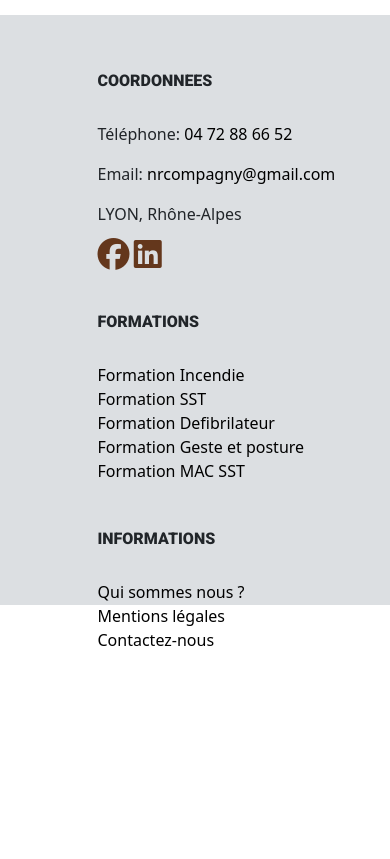
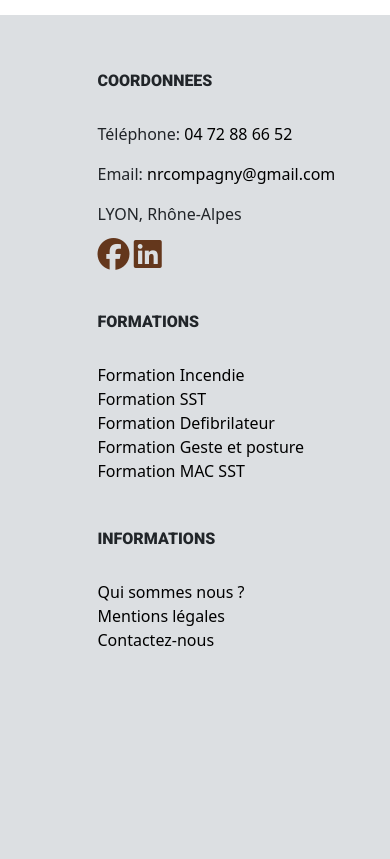
Before and after one commit to TheMaxium69/NRPrevention-SiteWeb, a PHP site: page /contact.php in a window 390 px wide. Shown: the part 1646-2505 px from the top of the page. Before the commit the page ends 2292 px from the top, so only its background shows below. Run offline with PHP 8.4, Linux system fonts and the light colour scheme.

Commit message:
Update footer.css

```diff
--- a/css/footer.css
+++ b/css/footer.css
@@ -175,7 +175,7 @@
     .brown-div, .white-div, .grey-div {
         width: 100%;
         max-width: none;
-        height: 70%;
+        height: 100%;
     }
 
     .footer-element-1,
```
